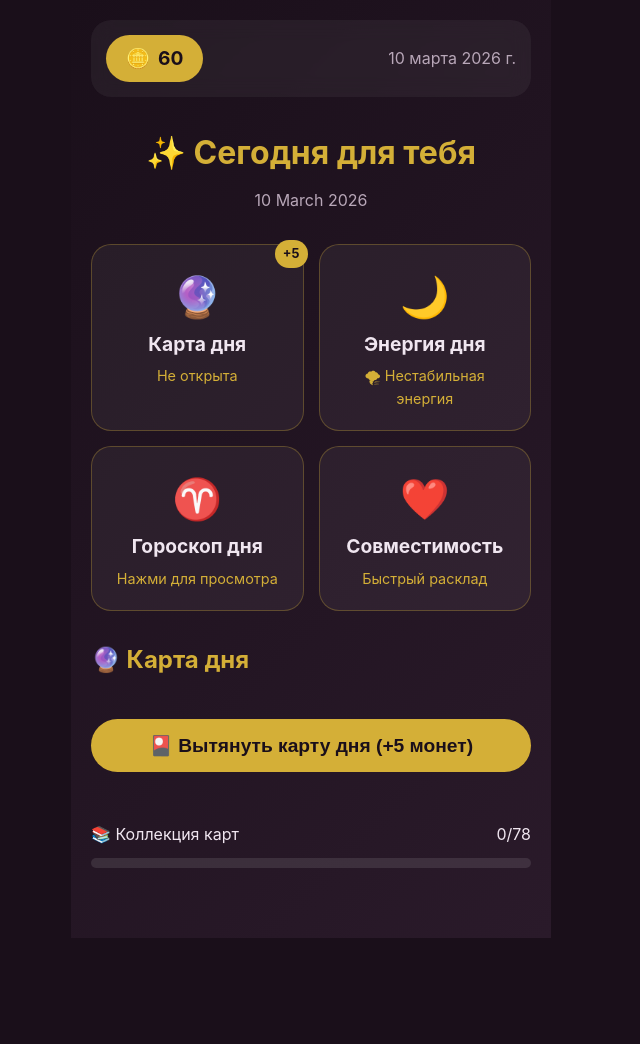
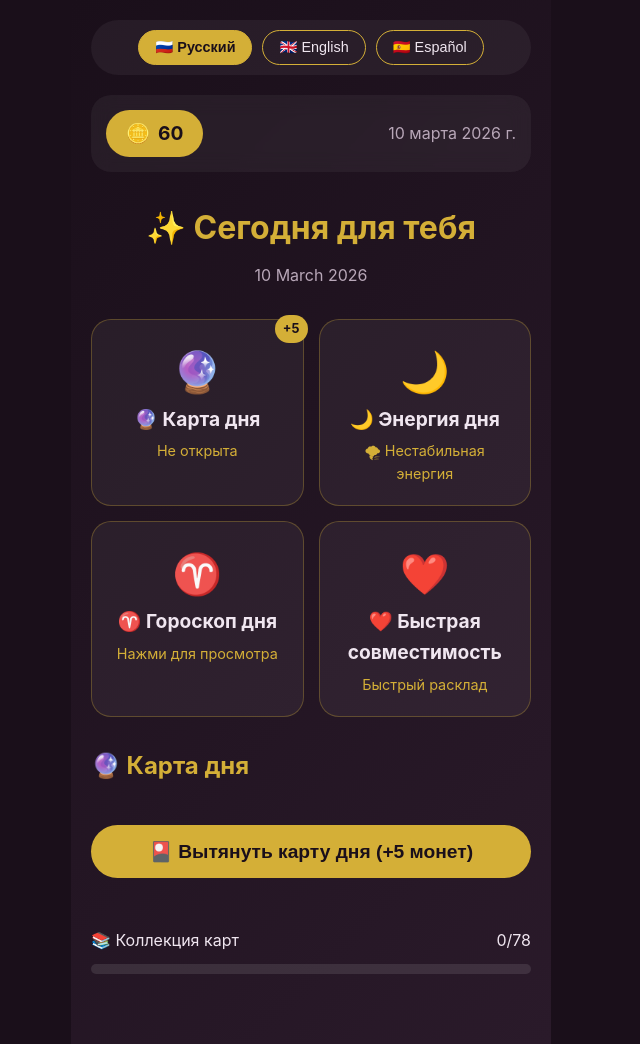
Before and after one commit to krasol/telegram-bot, a Flask app: page / in a window 1280 px wide. Shown: the whole page, without its empty margins (329-969 px from the left). Before the commit the page ends 938 px from the top, so only its background shows below. Run offline with Flask 3, Linux system fonts and the light colour scheme.

Commit message:
Update today.html

```diff
--- a/templates/today.html
+++ b/templates/today.html
@@ -35,6 +35,39 @@
             padding-bottom: 40px;
             background: linear-gradient(135deg, var(--bg-dark) 0%, var(--bg-light) 100%);
             min-height: 100vh;
+        }
+
+        /* Селектор языка */
+        .language-selector {
+            display: flex;
+            justify-content: center;
+            gap: 10px;
+            margin-bottom: 20px;
+            padding: 10px;
+            background: rgba(255,255,255,0.05);
+            border-radius: 50px;
+            flex-wrap: wrap;
+        }
+
+        .lang-btn {
+            background: transparent;
+            border: 1px solid var(--accent);
+            color: var(--text);
+            padding: 8px 16px;
+            border-radius: 30px;
+            cursor: pointer;
+            font-size: 0.9em;
+            transition: all 0.3s;
+        }
+
+        .lang-btn.active {
+            background: var(--accent);
+            color: var(--bg-dark);
+            font-weight: bold;
+        }
+
+        .lang-btn:hover {
+            background: rgba(212, 175, 55, 0.3);
         }
 
         /* Шапка */
@@ -281,6 +356,13 @@
 </head>
 <body>
     <div class="container">
+        <!-- Селектор языка -->
+        <div class="language-selector">
+            <button class="lang-btn {% if lang == 'ru' %}active{% endif %}" onclick="setLanguage('ru')">🇷🇺 Русский</button>
+            <button class="lang-btn {% if lang == 'en' %}active{% endif %}" onclick="setLanguage('en')">🇬🇧 English</button>
+            <button class="lang-btn {% if lang == 'es' %}active{% endif %}" onclick="setLanguage('es')">🇪🇸 Español</button>
+        </div>
+
         <!-- Шапка с монетами -->
         <div class="header">
             <div class="coins">
@@ -308,11 +390,11 @@
             <!-- Карта дня -->
             <div class="card" onclick="window.location.href='#card'">
                 <span class="card-icon">🔮</span>
-                <div class="card-title">Карта дня</div>
+                <div class="card-title">{{ get_text('card_of_day') }}</div>
                 {% if card_of_day %}
                 <div class="card-value">{{ card_of_day.name }}</div>
                 {% else %}
-                <div class="card-value">Не открыта</div>
+                <div class="card-value">{{ get_text('not_opened') }}</div>
                 {% endif %}
                 <span class="reward">+5</span>
             </div>
@@ -320,41 +402,41 @@
             <!-- Энергия дня -->
             <div class="card" onclick="showEnergy()">
                 <span class="card-icon">🌙</span>
-                <div class="card-title">Энергия дня</div>
+                <div class="card-title">{{ get_text('energy_of_day') }}</div>
                 <div class="card-value">{{ energy }}</div>
             </div>
 
             <!-- Гороскоп дня -->
             <div class="card" onclick="showHoroscope()">
                 <span class="card-icon">♈</span>
-                <div class="card-title">Гороскоп дня</div>
-                <div class="card-value">Нажми для просмотра</div>
+                <div class="card-title">{{ get_text('horoscope') }}</div>
+                <div class="card-value">{{ get_text('tap_to_see') }}</div>
             </div>
 
             <!-- Быстрая совместимость -->
             <div class="card" onclick="showCompatibility()">
                 <span class="card-icon">❤️</span>
-                <div class="card-title">Совместимость</div>
-                <div class="card-value">Быстрый расклад</div>
+                <div class="card-title">{{ get_text('quick_compatibility') }}</div>
+                <div class="card-value">{{ get_text('quick_spread') }}</div>
             </div>
         </div>
 
         <!-- Блок карты дня -->
         <div id="card">
-            <h2 style="color: var(--accent); margin: 20px 0;">🔮 Карта дня</h2>
+            <h2 style="color: var(--accent); margin: 20px 0;">{{ get_text('card_of_day') }}</h2>
 
             {% if card_of_day %}
             <div class="card-of-day">
-                <h3>Твоя карта дня</h3>
+                <h3>{{ get_text('your_card') }}</h3>
                 <div class="card-name">{{ card_of_day.name }}</div>
                 <div class="card-meaning">{{ card_of_day.meaning }}</div>
             </div>
-            <button class="draw-button" onclick="drawNewCard()">
-                🔄 Вытянуть новую карту (+5 монет)
+            <button class="draw-button" onclick="drawNewCard()" id="drawBtn">
+                {{ get_text('draw_new_card') }}
             </button>
             {% else %}
             <button class="draw-button" onclick="drawNewCard()" id="drawBtn">
-                🎴 Вытянуть карту дня (+5 монет)
+                {{ get_text('draw_card') }}
             </button>
             {% endif %}
         </div>
@@ -375,13 +457,13 @@
     <div class="modal" id="energyModal">
         <div class="modal-content">
             <span class="close" onclick="closeModal('energyModal')">&times;</span>
-            <h2 style="color: var(--accent); margin-bottom: 20px;">🌙 Энергия дня</h2>
+            <h2 style="color: var(--accent); margin-bottom: 20px;">{{ get_text('energy_title') }}</h2>
             <p style="font-size: 1.2em; margin-bottom: 20px;">{{ energy }}</p>
-            <p>Сегодня твоя энергия располагает к:</p>
-            <ul style="margin: 20px 0; padding-left: 20px;">
-                <li>Медитации и спокойствию</li>
-                <li>Творческим начинаниям</li>
-                <li>Общению с близкими</li>
+            <p>{{ get_text('energy_recommendations') }}</p>
+            <ul class="recommendations-list">
+                <li>{{ get_text('rec1') }}</li>
+                <li>{{ get_text('rec2') }}</li>
+                <li>{{ get_text('rec3') }}</li>
             </ul>
         </div>
     </div>
@@ -390,7 +472,7 @@
     <div class="modal" id="horoscopeModal">
         <div class="modal-content">
             <span class="close" onclick="closeModal('horoscopeModal')">&times;</span>
-            <h2 style="color: var(--accent); margin-bottom: 20px;">♈ Гороскоп дня</h2>
+            <h2 style="color: var(--accent); margin-bottom: 20px;">{{ get_text('horoscope_title') }}</h2>
             <p style="font-size: 1.1em; line-height: 1.6;">{{ horoscope }}</p>
         </div>
     </div>
@@ -412,6 +494,23 @@
         const now = new Date();
         const options = { day: 'numeric', month: 'long', year: 'numeric' };
         document.getElementById('currentDate').textContent = now.toLocaleDateString('ru-RU', options);
+
+        // Функция смены языка
+        async function setLanguage(lang) {
+            try {
+                const response = await fetch('/set-language', {
+                    method: 'POST',
+                    headers: {'Content-Type': 'application/json'},
+                    body: JSON.stringify({language: lang})
+                });
+                const data = await response.json();
+                if (data.success) {
+                    location.reload();
+                }
+            } catch (error) {
+                console.error('Error setting language:', error);
+            }
+        }
 
         // Функции для модальных окон
         function showEnergy() {
@@ -432,9 +531,10 @@
 
         // Вытягивание карты
         async function drawNewCard() {
-            const btn = document.getElementById('drawBtn') || event.target;
+            const btn = document.getElementById('drawBtn');
+            const originalText = btn.textContent;
             btn.disabled = true;
-            btn.textContent = '🎴 Вытягиваем...';
+            btn.textContent = '🎴 ...';
 
             try {
                 const response = await fetch('/draw-card', {
@@ -447,16 +547,16 @@
                     document.getElementById('coinCount').textContent = data.coins;
 
                     // Показываем карту
-                    alert(`✨ Твоя карта дня: ${data.card.name}\n\n${data.card.meaning}\n\n+5 монет получено! 🪙`);
+                    alert(`✨ ${data.card.name}\n\n${data.card.meaning}\n\n+5 🪙`);
 
                     // Перезагружаем страницу для обновления
                     location.reload();
                 }
             } catch (error) {
-                alert('Ошибка: ' + error);
+                alert('Error: ' + error);
             } finally {
                 btn.disabled = false;
-                btn.textContent = '🎴 Вытянуть карту дня (+5 монет)';
+                btn.textContent = originalText;
             }
         }
 
@@ -464,22 +564,42 @@
         function checkCompatibility() {
             const name = document.getElementById('compatibilityName').value;
             if (!name) {
-                alert('Введите имя');
+                alert('{{ get_text("enter_name") }}');
                 return;
             }
 
-            const results = [
-                "✨ Отличная совместимость! Вы дополняете друг друга.",
-                "💫 Хорошая совместимость, есть над чем работать.",
-                "🌟 Гармоничный союз, много общего.",
-                "💔 Сложная совместимость, но возможна.",
-                "💝 Идеальная совместимость! Вы созданы друг для друга."
-            ];
+            // Результаты на разных языках
+            const results = {
+                'ru': [
+                    '✨ Отличная совместимость! Вы дополняете друг друга.',
+                    '💫 Хорошая совместимость, есть над чем работать.',
+                    '🌟 Гармоничный союз, много общего.',
+                    '💔 Сложная совместимость, но возможна.',
+                    '💝 Идеальная совместимость! Вы созданы друг для друга.'
+                ],
+                'en': [
+                    '✨ Perfect match! You complement each other.',
+                    '💫 Good compatibility, room for growth.',
+                    '🌟 Harmonious union, much in common.',
+                    '💔 Complex compatibility, but possible.',
+                    '💝 Ideal compatibility! Made for each other.'
+                ],
+                'es': [
+                    '✨ ¡Compatibilidad perfecta! Se complementan.',
+                    '💫 Buena compatibilidad, hay potencial.',
+                    '🌟 Unión armónica, mucho en común.',
+                    '💔 Compatibilidad compleja, pero posible.',
+                    '💝 ¡Compatibilidad ideal! Hechos el uno para el otro.'
+                ]
+            };
 
-            const random = Math.floor(Math.random() * results.length);
+            const lang = '{{ lang }}';
+            const langResults = results[lang] || results['ru'];
+            const random = Math.floor(Math.random() * langResults.length);
+
             document.getElementById('compatibilityResult').innerHTML = `
-                <div style="background: var(--accent); color: var(--bg-dark); padding: 15px; border-radius: 10px; text-align: center;">
-                    ${results[random]}
+                <div class="compatibility-result">
+                    ${langResults[random]}
                 </div>
             `;
         }
@@ -492,6 +612,16 @@
                 setTimeout(() => bonus.remove(), 300);
             }, 3000);
         }
+
+        // Закрытие модальных окон по клику вне области
+        window.onclick = function(event) {
+            const modals = document.getElementsByClassName('modal');
+            for (let modal of modals) {
+                if (event.target == modal) {
+                    modal.classList.remove('active');
+                }
+            }
+        }
     </script>
 </body>
 </html>
```
Also changed, not shown: other parts of templates/today.html (+50 -8 lines).
